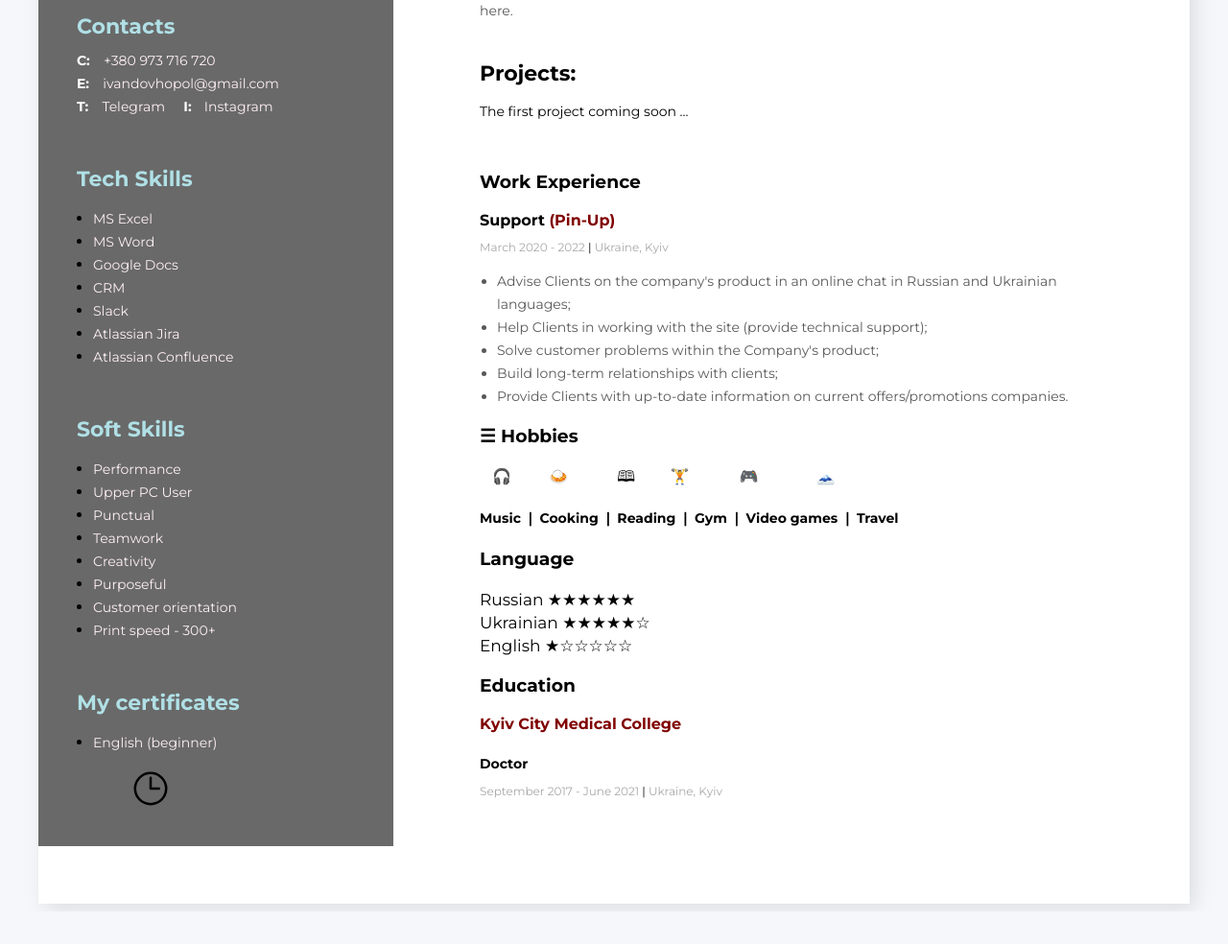
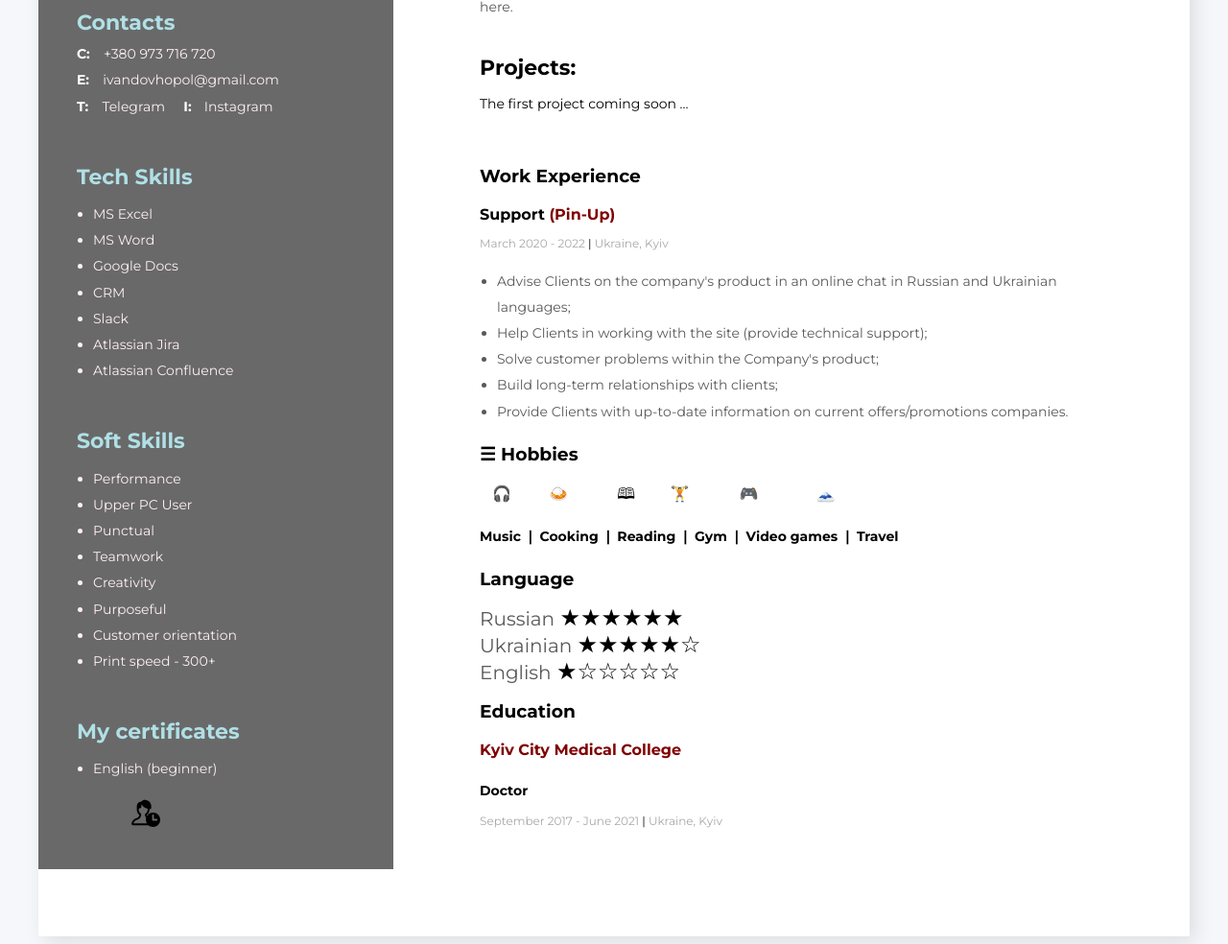
Before and after one commit to IvanDovhopol/my_resume, a plain HTML site: page index.html in a window 1280 px wide. Shown: the part 442-1426 px from the top of the page at 96% size. Before the commit the page ends 1392 px from the top, so only its background shows below. Drawn offline with Linux system fonts and the light colour scheme.

Commit message:
внес редактирования в html and css

```diff
--- a/css/style.css
+++ b/css/style.css
@@ -26,48 +26,45 @@ a {
 }
 
 .projects-section .title {
-  font-style: normal;
   font-weight: 700;
   font-size: 22px;
-  line-height: 27px;
+  line-height: 1.2rem;
   color: #000;
   margin: 0 0 10px 0;
 }
 
 /* About me section */
-.about-me {
+.header {
   margin: 0 0 40px 0;
 }
 
-.about-me .title {
-  font-style: normal;
+.header .title {
   font-weight: 700;
   font-size: 14px;
-  line-height: 17px;
+  line-height: 1.2rem;
   color: #000;
   margin: 0 0 20px 0;
 }
 
 .title-name {
-  font-style: normal;
   font-weight: 700;
   font-size: 45px;
-  line-height: 55px;
+  line-height: 1.2rem;
   color: #000;
   margin: 0 0 25px 0;
 }
 
-.about-me .text {
-  font-style: normal;
+.header .text {
   font-weight: 400;
   font-size: 14px;
-  line-height: 24px;
+  line-height: 1.7rem;
   color: #595959;
   margin: 0 0 40px 0;
   width: 400px;
 }
 
-.about-me .text-mark {
+.header .text-mark,
+.my-projects-item {
   color: #000;
   font-weight: 700;
 }
@@ -75,107 +72,77 @@ a {
 /* My projects */
 .projects-section {
   margin-bottom: 50px;
-  font-style: normal;
   font-weight: 400;
   font-size: 14px;
-  line-height: 24px;
-}
-
-.my-projects-list {
-  padding: 0 0 0 17px;
-}
-
-.my-projects-item {
-  color: #000;
-  font-weight: 700;
+  line-height: 1.7rem;
 }
 
 .my-projects-text {
-  font-style: normal;
   font-weight: 400;
   font-size: 14px;
-  line-height: 24px;
+  line-height: 1.7rem;
   color: #595959;
   margin-left: 10px;
 }
 
 .my-projects-link {
-  font-style: normal;
   font-weight: 400;
   font-size: 14px;
-  line-height: 24px;
+  line-height: 1.7rem;
   color: #595959;
-}
-
-.my-projects-brecket {
-  font-style: normal;
-  font-weight: 700;
-  font-size: 14px;
-  line-height: 24px;
-  color: #000;
 }
 
 /* My-work-experience */
 
-.education-section .work-title-red {
-  color: #800000;
-}
-
-.work-section .subtitle-red {
+.education-section .work-title-red,
+.work-section .subtitle-red,
+.header .title-red {
   color: #800000;
 }
 
 .work-section .subtitle {
-  font-style: normal;
   font-weight: 700;
   font-size: 16px;
-  line-height: 20px;
+  line-height: 1.25rem;
   color: #000;
   margin: 0 0 10px 0;
 }
 
 .education-section .subtitle {
-  font-style: normal;
   font-weight: 700;
   font-size: 16px;
-  line-height: 20px;
+  line-height: 1.25rem;
   color: #000;
   margin: 0 0 10px 0;
 }
 
 .education-section .text {
-  font-style: normal;
   font-weight: 400;
   font-size: 12px;
-  line-height: 15px;
+  line-height: 1.25rem;
   color: #a8a8a8;
   margin: 0 0 10px 0;
 }
 
-.education-section .text-mark {
+.education-section .text-mark,
+.work-section .text-mark {
   color: #000;
 }
 
 .projects-section .title {
-  font-style: normal;
   font-weight: 700;
   font-size: 22px;
-  line-height: 27px;
+  line-height: 1.2rem;
   color: #000;
   margin: 0 0 10px 0;
 }
 
 .work-section .text {
-  font-style: normal;
   font-weight: 400;
   font-size: 12px;
-  line-height: 15px;
+  line-height: 1.25rem;
   color: #a8a8a8;
   margin: 0 0 10px 0;
-}
-
-.work-section .text-mark {
-  color: #000;
 }
 
 .work-section .work-list {
@@ -187,10 +154,9 @@ a {
 }
 
 .work-list .item {
-  font-style: normal;
   font-weight: 400;
   font-size: 14px;
-  line-height: 24px;
+  line-height: 1.7rem;
   color: #595959;
 }
 
@@ -199,10 +165,9 @@ a {
 }
 
 .education-section .subtitle-professional {
-  font-style: normal;
   font-weight: 700;
   font-size: 14px;
-  line-height: 17px;
+  line-height: 1.2rem;
   margin-bottom: 12px;
 }
 
@@ -214,144 +179,96 @@ a {
 }
 
 .contact-section,
-.tech-skills-section {
+.tech-section,
+.soft-section,
+.certificat-section {
   margin: 50px 0 0 40px;
 }
 
-.sidebar-tatle {
+.contact-section .title,
+.tech-section .title,
+.soft-section .title,
+.certificat-section .title {
   font-weight: 700;
   font-size: 22px;
-  line-height: 27px;
+  line-height: 1.2rem;
   color: #b0e0e6;
   margin-bottom: 10px;
 }
 
 /* Contact section */
-.contact-section-type {
+.contact-section .type {
   font-weight: 700;
   font-size: 14px;
-  line-height: 24px;
+  line-height: 1.7rem;
   color: #fff;
   margin-right: 10px;
 }
 
-.contact-section-link {
-  font-style: normal;
-  font-weight: 400;
-  font-size: 14px;
-  line-height: 24px;
-  color: #fff0f5;
-}
-
-.contact-section-type-messanger {
+.contact-section .type-messenger {
   font-weight: 700;
   font-size: 14px;
-  line-height: 24px;
+  line-height: 1.7rem;
   color: #fff;
   margin-left: 15px;
   margin-right: 9px;
 }
 
 /* Tech skills section*/
-.tech-skills-list {
+.skills-list,
+.skills-list,
+.certificat-list,
+.my-projects-list {
   padding: 0 0 0 17px;
 }
 
-.colors-item {
-  color: #000;
-}
-
-.tech-skills-item-text {
-  color: #fff0f5;
-  font-style: normal;
+/* Soft skills section*/
+.tech-section .item,
+.soft-section .item,
+.certificat-section .item,
+.contact-section .link,
+.certificat-section .link {
   font-weight: 400;
   font-size: 14px;
-  line-height: 24px;
-}
-
-/* Soft skills section*/
-.soft-skills-section {
-  margin: 50px 0 0 40px;
-}
-
-.soft-skills-list {
-  padding-left: 17px;
-}
-
-.soft-skills-item {
-  color: #fb6d3a;
-}
-
-.soft-skills-item-text {
-  font-style: normal;
-  font-weight: 400;
-  font-size: 14px;
-  line-height: 24px;
+  line-height: 1.7rem;
   color: #fff0f5;
 }
 
+.tech-section .item:hover,
+.soft-section .item:hover {
+  color: #fff;
+  font-weight: 700;
+}
+
 .my-photo {
-  width: 370px;
-  height: 354px;
   left: 40px;
   top: 80px;
 }
 
-.tech-skills-color-new {
-  color: #008080;
-}
-
-.sidebar-color-new {
-  color: #b0e0e6;
-}
-
-.my-new-information-work {
-  font-style: normal;
-  font-weight: 400;
-  font-size: 14px;
-  line-height: 24px;
-  color: #595959;
-}
-
-.my-new-information-certificat {
-  font-style: normal;
-  font-weight: 400;
-  font-size: 14px;
-  line-height: 24px;
-  color: #fff0f5;
-}
-
-.my-new-information-certificat-section {
-  margin: 50px 0 0 40px;
-}
-
-.title-red {
-  color: #800000;
-}
-
 .my-icons {
-  display: flex;
-  flex-direction: row;
   margin-left: 57px;
-  width: 40px;
-  height: 40px;
+  height: 30px;
 }
 
 .item-language {
-  font-style: normal;
   font-weight: 400;
-  font-size: 17px;
-  line-height: 24px;
-  color: #000;
+  font-size: 20px;
+  line-height: 1.2rem;
+  color: #595959;
+  margin-bottom: 7px;
+}
+
+.language-level {
+  font-size: 24px;
+  color: #000000;
 }
 
 /* Hobby */
 .My-hobbies {
   margin-bottom: 15px;
-  font-style: normal;
   font-weight: 700;
   font-size: 14px;
-  line-height: 24px;
+  line-height: 1.7rem;
   color: #000;
 }
 
@@ -381,18 +298,15 @@ a {
 }
 
 /* Update resume */
-a:hover,
-a:focus {
-  color: blue;
-  font-size: 17px;
+.contact-section .link:hover,
+.contact-section .link:focus,
+.certificat-section .link:hover,
+.certificat-section .link:focus {
+  color: #00bfff;
+  font-weight: 700;
 }
 
-a:active {
-  color: red;
+.contact-section .link:active,
+.certificat-section .link:active {
+  color: #ff0000;
 }
-
-.redact-text-skills:hover {
-  color: #fff;
-  font-size: 17px;
-  font-weight: 700;
-}
--- a/index.html
+++ b/index.html
@@ -6,12 +6,7 @@
     <meta name="viewport" content="width=device-width, initial-scale=1.0" />
     <link rel="preconnect" href="https://fonts.googleapis.com" />
     <link rel="preconnect" href="https://fonts.gstatic.com" crossorigin />
-    <link href="https://fonts.googleapis.com/css2?family=Montserrat:wght@700&display=swap" rel="stylesheet" />
-    <link rel="stylesheet" href="css/style.css" />
-
-    <link rel="preconnect" href="https://fonts.googleapis.com" />
-    <link rel="preconnect" href="https://fonts.gstatic.com" crossorigin />
-    <link href="https://fonts.googleapis.com/css2?family=Montserrat&display=swap" rel="stylesheet" />
+    <link href="https://fonts.googleapis.com/css2?family=Montserrat:wght@400;700&display=swap" rel="stylesheet" />
     <link rel="stylesheet" href="css/style.css" />
     <title>My resume</title>
   </head>
@@ -21,7 +16,7 @@
       <!-- Main content section -->
       <div class="content-section">
         <!-- About me section -->
-        <header class="about-me">
+        <header class="header">
           <h1 class="title"><span class="title-red">Future</span> Junior Full-Stack Developer</h1>
           <h2 class="title-name">Ivan Dovhopol</h2>
           <p class="text">
@@ -76,9 +71,18 @@
         <section class="language-section">
           <h3>Language</h3>
           <ul class="language-list list">
-            <li class="item-language">Russian &#9733;&#9733;&#9733;&#9733;&#9733;&#9733;</li>
-            <li class="item-language">Ukrainian &#9733;&#9733;&#9733;&#9733;&#9733;&#9734;</li>
-            <li class="item-language">English &#9733;&#9734;&#9734;&#9734;&#9734;&#9734;</li>
+            <li class="item-language">
+              Russian
+              <span title="Proficiency(C2)" class="language-level">&#9733;&#9733;&#9733;&#9733;&#9733;&#9733;</span>
+            </li>
+            <li class="item-language">
+              Ukrainian
+              <span title="Advanced(C1)" class="language-level">&#9733;&#9733;&#9733;&#9733;&#9733;&#9734;</span>
+            </li>
+            <li class="item-language">
+              English
+              <span title="Beginner(Pre-A1)" class="language-level">&#9733;&#9734;&#9734;&#9734;&#9734;&#9734;</span>
+            </li>
           </ul>
         </section>
 
@@ -99,108 +103,67 @@
       <!--Sidebar section-->
       <footer>
         <aside class="sidebar-section">
-          <img class="my-photo" src="img/my_photo.jpg" alt="my photo" />
+          <img class="my-photo" src="img/my_photo.jpg" alt="my photo" width="370" height="354" />
 
           <!-- Contacts section -->
-          <div class="contact-section">
-            <section>
-              <h3 class="sidebar-tatle">Contacts</h3>
-              <span class="contact-section-type">C:</span>
-              <a class="contact-section-link" href="tel:+380973716720">+380 973 716 720</a>
-            </section>
-
+          <section class="contact-section">
             <div>
-              <span class="contact-section-type">E:</span>
-              <a class="contact-section-link" href="ivandovhopol@gmail.com">ivandovhopol@gmail.com</a>
+              <h3 class="title">Contacts</h3>
+              <span class="type">C:</span>
+              <a class="link" href="tel:+380973716720">+380 973 716 720</a>
             </div>
-
             <div>
-              <span class="contact-section-type">T:</span>
-              <a class="contact-section-link" href="tg://https://t.me/dovhopolivan">Telegram</a>
-              <span class="contact-section-type-messanger">I:</span>
-              <a
-                class="contact-section-link"
-                target="-blank"
-                href="https://instagram.com/dovhopolivan02?utm-medium=copy-link"
+              <span class="type">E:</span>
+              <a class="link" href="ivandovhopol@gmail.com">ivandovhopol@gmail.com</a>
+            </div>
+            <div>
+              <span class="type">T:</span>
+              <a class="link" href="tg://https://t.me/dovhopolivan">Telegram</a>
+              <span class="type-messenger">I:</span>
+              <a class="link" target="-blank" href="https://instagram.com/dovhopolivan02?utm-medium=copy-link"
                 >Instagram</a
               >
             </div>
-          </div>
+          </section>
 
-          <!-- Tech skills section -->
-          <section class="tech-skills-section">
-            <h3 class="sidebar-tatle sidebar-color-new">Tech Skills</h3>
-            <ul class="tech-skills-list">
-              <li class="colors-item">
-                <span class="tech-skills-item-text redact-text-skills">MS Excel</span>
-              </li>
-              <li class="colors-item">
-                <span class="tech-skills-item-text redact-text-skills">MS Word</span>
-              </li>
-              <li class="colors-item">
-                <span class="tech-skills-item-text redact-text-skills">Google Docs</span>
-              </li>
-              <li class="colors-item">
-                <span class="tech-skills-item-text redact-text-skills">CRM</span>
-              </li>
-              <li class="colors-item">
-                <span class="tech-skills-item-text redact-text-skills">Slack</span>
-              </li>
-              <li class="colors-item">
-                <span class="tech-skills-item-text redact-text-skills">Atlassian Jira</span>
-              </li>
-              <li class="colors-item">
-                <span class="tech-skills-item-text redact-text-skills">Atlassian Confluence</span>
-              </li>
+          <!-- Tech skills -->
+          <section class="tech-section">
+            <h3 class="title">Tech Skills</h3>
+            <ul class="skills-list">
+              <li class="item">MS Excel</li>
+              <li class="item">MS Word</li>
+              <li class="item">Google Docs</li>
+              <li class="item">CRM</li>
+              <li class="item">Slack</li>
+              <li class="item">Atlassian Jira</li>
+              <li class="item">Atlassian Confluence</li>
             </ul>
           </section>
 
-          <!-- Soft skills section -->
-          <section class="soft-skills-section">
-            <h3 class="sidebar-tatle sidebar-color-new">Soft Skills</h3>
-            <ul class="soft-skills-list">
-              <li class="colors-item">
-                <span class="soft-skills-item-text redact-text-skills">Performance</span>
-              </li>
-              <li class="colors-item">
-                <span class="soft-skills-item-text redact-text-skills">Upper PC User</span>
-              </li>
-              <li class="colors-item">
-                <span class="soft-skills-item-text redact-text-skills">Punctual</span>
-              </li>
-              <li class="colors-item">
-                <span class="soft-skills-item-text redact-text-skills">Teamwork</span>
-              </li>
-              <li class="colors-item">
-                <span class="soft-skills-item-text redact-text-skills">Creativity</span>
-              </li>
-              <li class="colors-item">
-                <span class="soft-skills-item-text redact-text-skills">Purposeful</span>
-              </li>
-              <li class="colors-item">
-                <span class="soft-skills-item-text redact-text-skills">Customer orientation</span>
-              </li>
-              <li class="colors-item">
-                <span class="soft-skills-item-text redact-text-skills">Print speed - 300+</span>
-              </li>
+          <!-- Soft skills -->
+          <section class="soft-section">
+            <h3 class="title">Soft Skills</h3>
+            <ul class="skills-list">
+              <li class="item">Performance</li>
+              <li class="item">Upper PC User</li>
+              <li class="item">Punctual</li>
+              <li class="item">Teamwork</li>
+              <li class="item">Creativity</li>
+              <li class="item">Purposeful</li>
+              <li class="item">Customer orientation</li>
+              <li class="item">Print speed - 300+</li>
             </ul>
           </section>
 
           <!-- Certificat -->
-          <section class="my-new-information-certificat-section">
-            <h3 class="sidebar-tatle">
-              <span class="sidebar-color-new">My certificates</span>
-            </h3>
-            <ul class="soft-skills-list">
-              <li class="colors-item">
-                <span class="soft-skills-item-text">
-                  <a class="my-new-information-certificat" href="https://www.thecampster.com/ua/pdf/cert_en-144990"
-                    >English (beginner)</a
-                  >
-                </span>
+          <section class="certificat-section">
+            <h3 class="title">My certificates</h3>
+            <ul class="certificat-list">
+              <li class="item">
+                <a class="link" href="https://www.thecampster.com/ua/pdf/cert_en-144990">English (beginner)</a>
               </li>
             </ul>
-            <img class="my-icons" title="Coming soon!" src="./icons/time-cert.svg" alt="time" />
+            <img class="my-icons" title="Coming soon!" src="./icons/man-time.svg" alt="time" width="30" />
           </section>
         </aside>
       </footer>
```
Also changed, not shown: icons/arm-time.svg (added), icons/clock.svg (added), icons/man-time.svg (added), icons/speed-time.svg (added).
